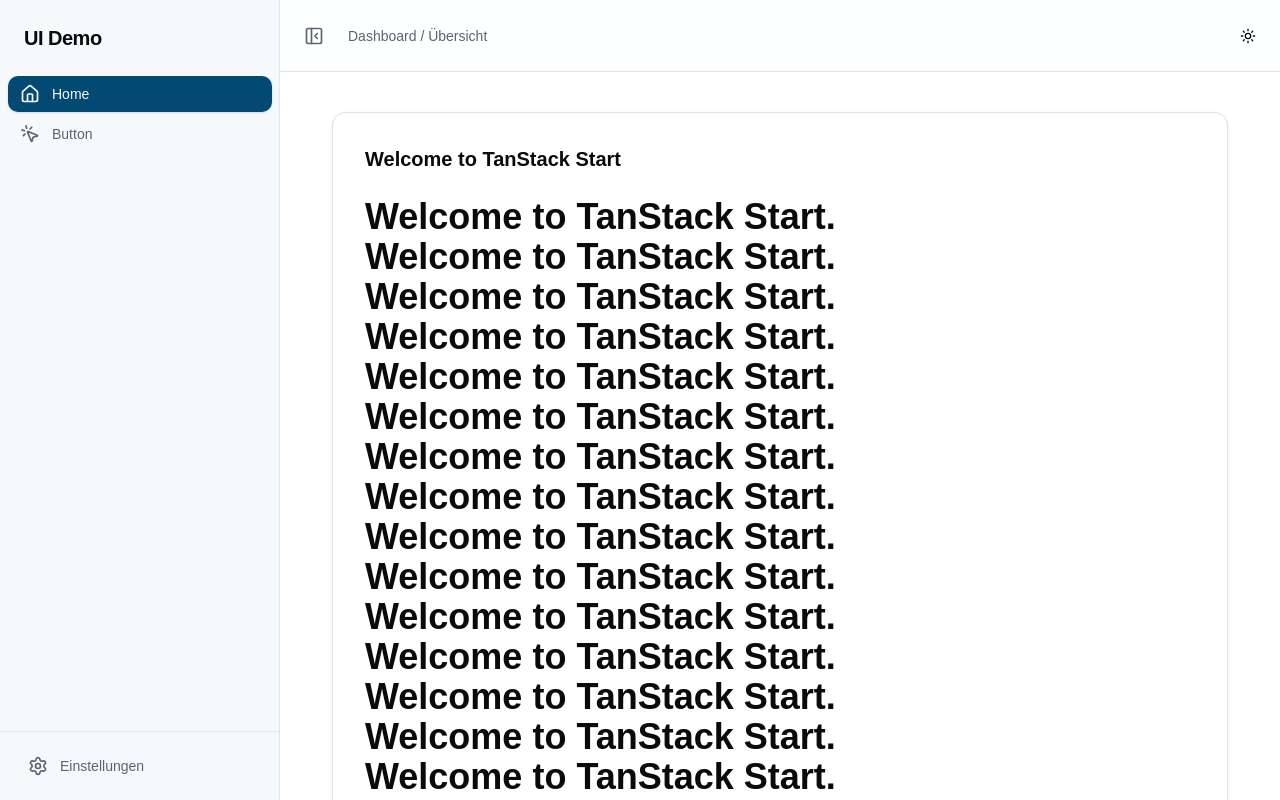
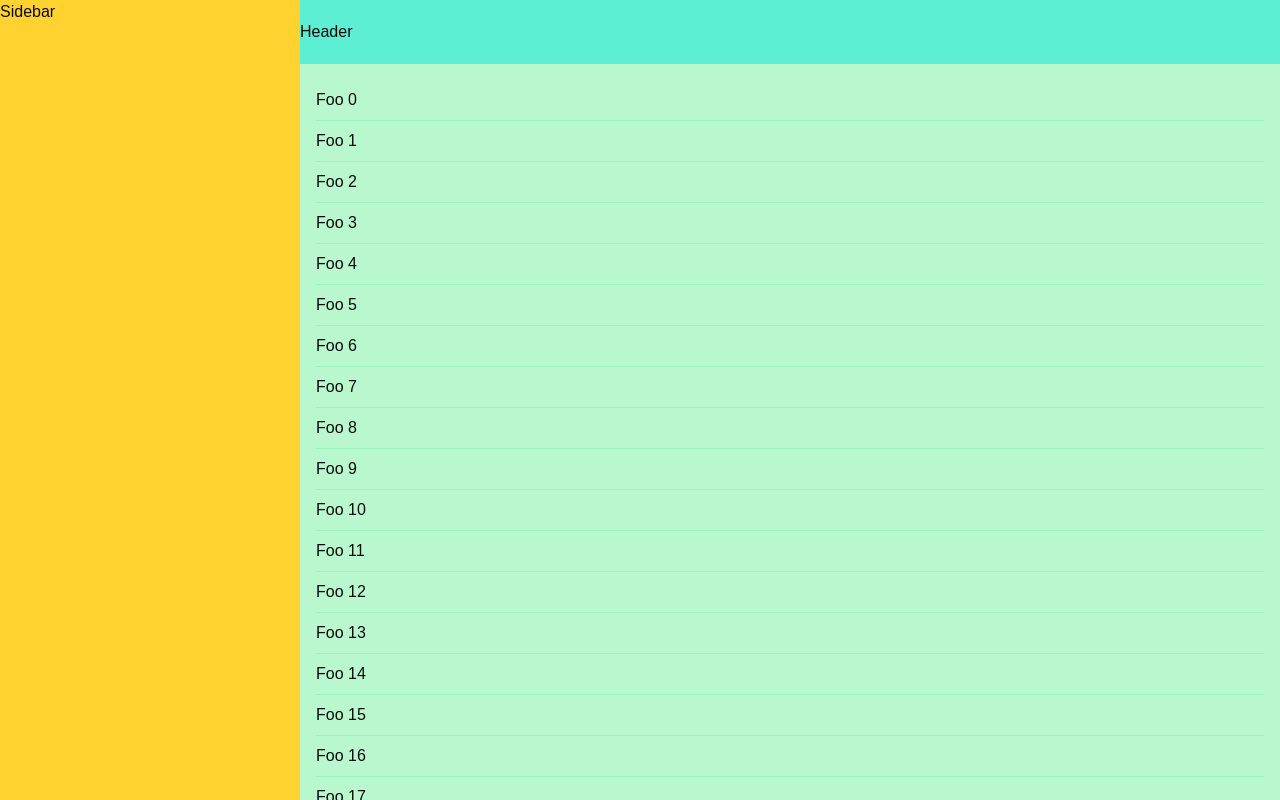
Before and after one commit to stefan8893/ui-demo, a React (Vite) app: page / in a window 1280 px wide. Shown: the top 800 px of the page. Built offline with nearby package versions, Linux system fonts and the light colour scheme.

Commit message:
smart header implemented using AI

```diff
--- a/src/hooks/useSmartHeaderPosition.ts
+++ b/src/hooks/useSmartHeaderPosition.ts
@@ -29,9 +29,10 @@ export function useSmartHeaderPosition(
             // ZUSTAND 1: Wir sind ganz oben (0 bis Header-Höhe)
             if (currentScrollY <= headerHeight) {
               return {
-                // Wenn wir von unten kommen und der Header war versteckt,
-                // bleibt er "hidden", damit er pixelgenau reingeschoben werden kann.
-                isHidden: previous.isAtTop ? false : previous.isHidden,
+                // DER FIX: Wenn wir von unten kommen (isAtTop war false),
+                // setzen wir isHidden auf true, damit er im Layout
+                // bei translateY(-scrollY) startet und flüssig reingleitet.
+                isHidden: previous.isAtTop ? previous.isHidden : true,
                 isAtTop: true,
                 scrollY: currentScrollY,
               }
--- /dev/null
+++ b/src/layout/layout.tsx
@@ -0,0 +1,61 @@
+import { useSmartHeaderPosition } from '@/hooks/useSmartHeaderPosition'
+import { cn } from '@/lib/utils'
+import { useRef } from 'react'
+
+export function Layout() {
+  const HEADER_HEIGHT = 64
+  // Der Ref muss auf das Element, das "overflow-y-auto" hat!
+  const scrollableAreaRef = useRef<HTMLDivElement>(null)
+
+  const { isHidden, isAtTop, scrollY } = useSmartHeaderPosition(
+    scrollableAreaRef,
+    HEADER_HEIGHT,
+    15,
+  )
+
+  const getHeaderStyle = () => {
+    if (isAtTop) {
+      // WICHTIG: Math.min(0, ...) stellt sicher, dass der Header
+      // nicht nach unten geschoben wird, falls scrollY negativ wird (iOS Bounce)
+      const offset = isHidden ? -scrollY : 0
+      return {
+        transform: `translateY(${Math.min(0, offset)}px)`,
+        transition: 'none',
+      }
+    }
+
+    return {
+      transform: isHidden ? 'translateY(-100%)' : 'translateY(0%)',
+    }
+  }
+
+  return (
+    <div className="h-screen grid grid-cols-[minmax(250px,300px)_1fr] overflow-hidden">
+      {/* Sidebar scrollt unabhängig */}
+      <aside className="bg-amber-300 overflow-y-auto">Sidebar</aside>
+
+      {/* Das ist das eigentliche Target für den Hook */}
+      <div
+        ref={scrollableAreaRef}
+        className="bg-green-200 overflow-y-auto relative"
+      >
+        <header
+          style={getHeaderStyle()}
+          className={cn(
+            'sticky top-0 z-50 h-16 w-full flex flex-row justify-start items-center bg-teal-300/80 backdrop-blur-sm',
+            !isAtTop && 'transition-transform duration-300 ease-in-out',
+          )}
+        >
+          Header
+        </header>
+        <main className="p-4">
+          {Array.from({ length: 130 }).map((_, i) => (
+            <div key={i} className="py-2 border-b border-green-300/50">
+              Foo {i}
+            </div>
+          ))}
+        </main>
+      </div>
+    </div>
+  )
+}
--- a/src/layout/main-layout.tsx
+++ b/src/layout/main-layout.tsx
@@ -24,21 +24,15 @@ export function MainLayout() {
   )
 
   const getHeaderStyle = () => {
-    // FORMEL FÜR OBEN:
-    // Wenn wir oben sind, schieben wir den Header immer exakt so weit hoch,
-    // wie wir gescrollt haben.
-    // Ausnahme: Wenn er durch einen "Schnell-Scroll" von unten schon da ist,
-    // lassen wir ihn bei 0 stehen (kein Hüpfen).
     if (isAtTop) {
       const stickyOffset = isHidden ? -scrollY : 0
 
       return {
         transform: `translateY(${Math.min(0, stickyOffset)}px)`,
-        transition: 'none', // WICHTIG: Keine Verzögerung am Seitenanfang!
+        transition: 'none',
       }
     }
 
-    // FORMEL FÜR UNTEN:
     return {
       transform: isHidden ? 'translateY(-100%)' : 'translateY(0%)',
       transition: 'transform 0.3s ease-in-out',
--- a/src/routes/__root.tsx
+++ b/src/routes/__root.tsx
@@ -3,7 +3,7 @@ import { TanStackRouterDevtoolsPanel } from '@tanstack/react-router-devtools'
 import { TanStackDevtools } from '@tanstack/react-devtools'
 import '../styles.css'
 import { ThemeProvider } from 'next-themes'
-import { MainLayout } from '@/layout/main-layout'
+import { Layout } from '@/layout/layout'
 
 export const Route = createRootRoute({
   component: RootComponent,
@@ -13,7 +13,7 @@ function RootComponent() {
   return (
     <>
       <ThemeProvider attribute="class" defaultTheme="system" enableSystem>
-        <MainLayout />
+        <Layout />
       </ThemeProvider>
       <TanStackDevtools
         config={{
```
